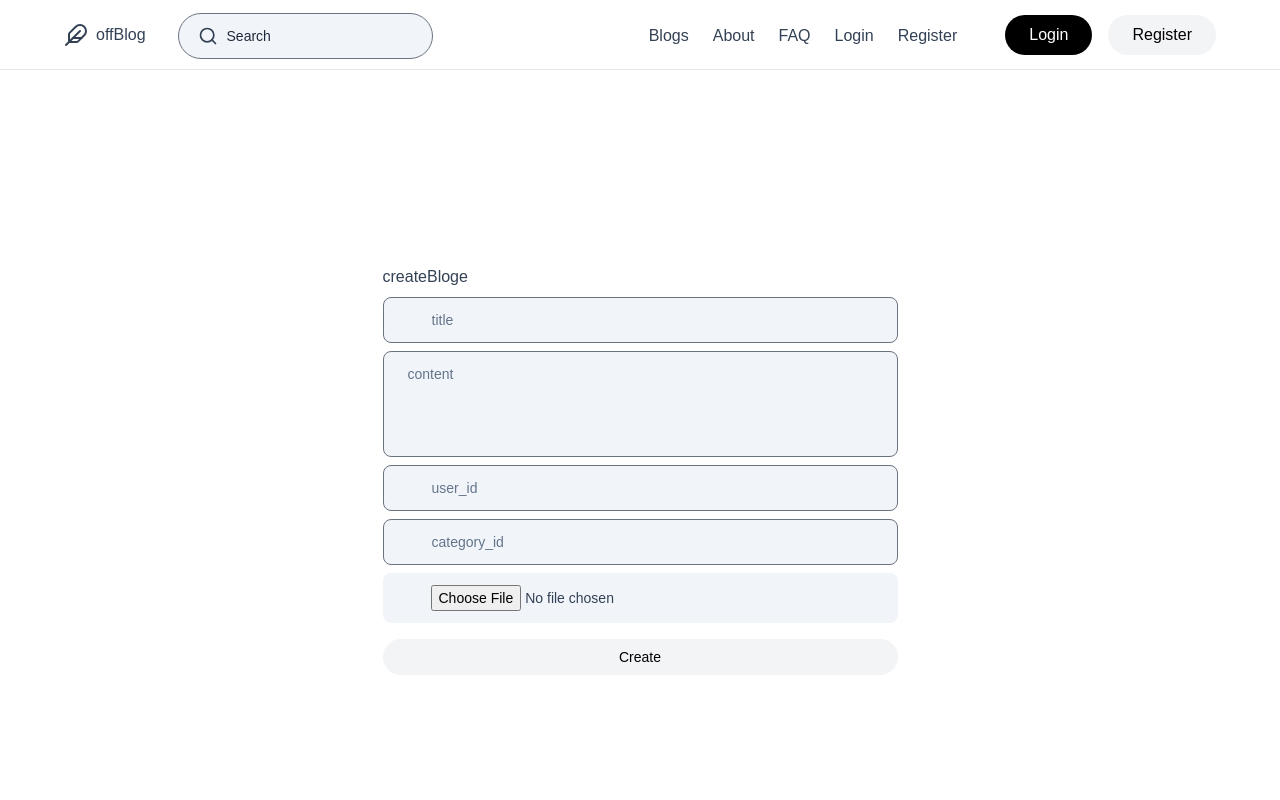
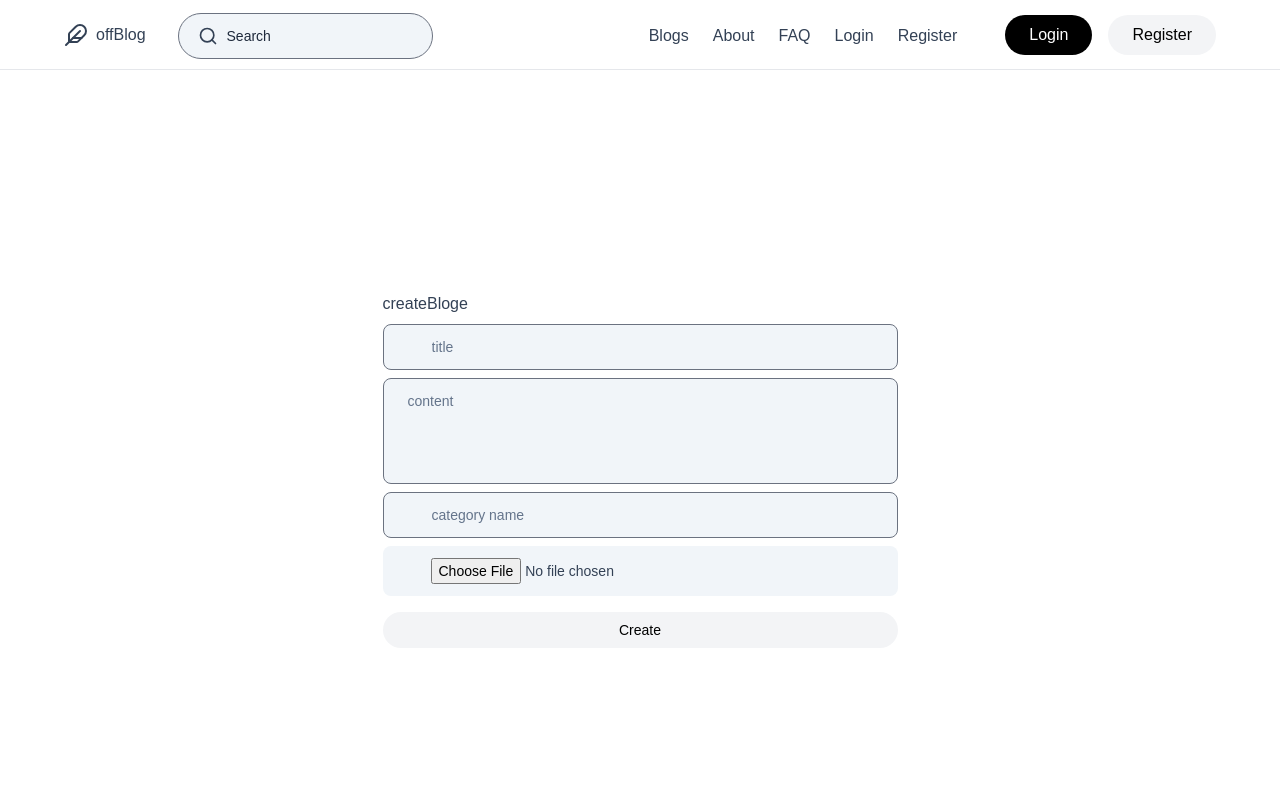
Before and after one commit to rachidfrex/OffBlog, a React (Vite) app: page /about in a window 1280 px wide. Shown: the top 800 px of the page. Built offline with nearby package versions, Linux system fonts and the light colour scheme; the HTML template or start-up script is replaced by a standard one.

Commit message:
Refactor image handling and form submission in createBloge.jsx

```diff
--- a/src/components/createBloge.jsx
+++ b/src/components/createBloge.jsx
@@ -8,7 +8,7 @@ function CreateBloge() {
   const [title, setTitle] = useState("");
   const [content, setContent] = useState("");
   const [user_id, setUser_id] = useState("");
-  const [category_id, setCategory_id] = useState("");
+  const [category_name, setCategory_name] = useState("");
   const [image_url, setImage] = useState("");
 
 const navigate = useNavigate();
@@ -16,10 +16,54 @@ const navigate = useNavigate();
   const handelchageimage = (e) => {
     setImage(e.target.files[0]);
   };
+  // const submitdata = async (e) => {
+  //   e.preventDefault();
+  //   if (!title || !content || !user_id || !category_id || !image_url) {
+  //     toast.error("All fields are required.");
+  //     return;
+  //   }
+  //   const user_id = localStorage.getItem('user_id');
+  // if (!user_id) {
+  //   toast.error("User is not logged in.");
+  //   return;
+  // }
+
+  //   let formData = new FormData();
+  //   formData.append("title", title);
+  //   formData.append("content", content);
+  //   formData.append("user_id", user_id);
+  //   formData.append("category_id", category_id);
+  //   formData.append("image_url", image_url);
+
+  //   let result = await fetch("http://localhost:8000/api/createBlog", {
+  //     method: "POST",
+  //     body: formData,
+  //   });
+  //   result = await result.json();
+
+  //   if (result.success) {
+  //     console.log("result", result);
+  //     navigate("/about");
+  //   } else {
+  //     console.log("error:", result.error);
+  //     toast.error(result.error);
+  //   }
+  // };
   const submitdata = async (e) => {
     e.preventDefault();
-    if (!title || !content || !user_id || !category_id || !image_url) {
+
+    // Retrieve user-info from local storage and parse it
+    const userInfo = JSON.parse(localStorage.getItem('user-info'));
+    // Extract user_id from userInfo, or set it to null if userInfo is not available
+    const user_id = userInfo ? userInfo.user_id : null;
+
+    if (!title || !content || !user_id || !category_name || !image_url) {
       toast.error("All fields are required.");
+      return;
+    }
+
+    if (!user_id) {
+      toast.error("User is not logged in.");
       return;
     }
 
@@ -27,7 +71,7 @@ const navigate = useNavigate();
     formData.append("title", title);
     formData.append("content", content);
     formData.append("user_id", user_id);
-    formData.append("category_id", category_id);
+    formData.append("category_name", category_name);
     formData.append("image_url", image_url);
 
     let result = await fetch("http://localhost:8000/api/createBlog", {
@@ -38,12 +82,17 @@ const navigate = useNavigate();
 
     if (result.success) {
       console.log("result", result);
+      toast.success(result.success);
+
       navigate("/about");
     } else {
       console.log("error:", result.error);
       toast.error(result.error);
     }
   };
+
+  // console.log("user_id", user_id);
+
 
   return (
     <div className="flex flex-col gap-2 justify-center items-center h-screen">
@@ -73,18 +122,21 @@ const navigate = useNavigate();
             className="w-full resize-none md:w-[515px] text-sm   bg-slate-100 bg-grey p-3  pl-6  rounded-lg placeholder:text-slate-500  "
           ></textarea>
 
-          <input
+
+        { /*
+        <input
             type="text"
             value={user_id}
             onChange={(e) => setUser_id(e.target.value)}
             placeholder="user_id"
             className="md:w-auto text-sm w-full bg-slate-100 bg-grey p-3  pl-6 pr-[12%] md:pr-6 rounded-lg placeholder:text-slate-500 focus:outline-none  focus:ring-2 focus:placeholder:text-black focus:ring-black focus:ring-opacity-50 md:pl-12 "
           />
+        */}
           <input
             type="text"
-            value={category_id}
-            onChange={(e) => setCategory_id(e.target.value)}
-            placeholder="category_id"
+            value={category_name}
+            onChange={(e) => setCategory_name(e.target.value)}
+            placeholder="category name"
             className="md:w-auto text-sm w-full bg-slate-100 bg-grey p-3  pl-6 pr-[12%] md:pr-6 rounded-lg placeholder:text-slate-500 focus:outline-none  focus:ring-2 focus:placeholder:text-black focus:ring-black focus:ring-opacity-50 md:pl-12 "
           />
           <input
--- a/src/pages/login.jsx
+++ b/src/pages/login.jsx
@@ -38,10 +38,10 @@ function Login() {
     console.log("result", result);
     if (result.success) {
       localStorage.setItem("user-info", JSON.stringify(result));
-
       toast.success("Login successful");
       navigate("/");
     } else {
+      console.log("error:", result.error);
       toast.error(result.error);
     }
   };
```
